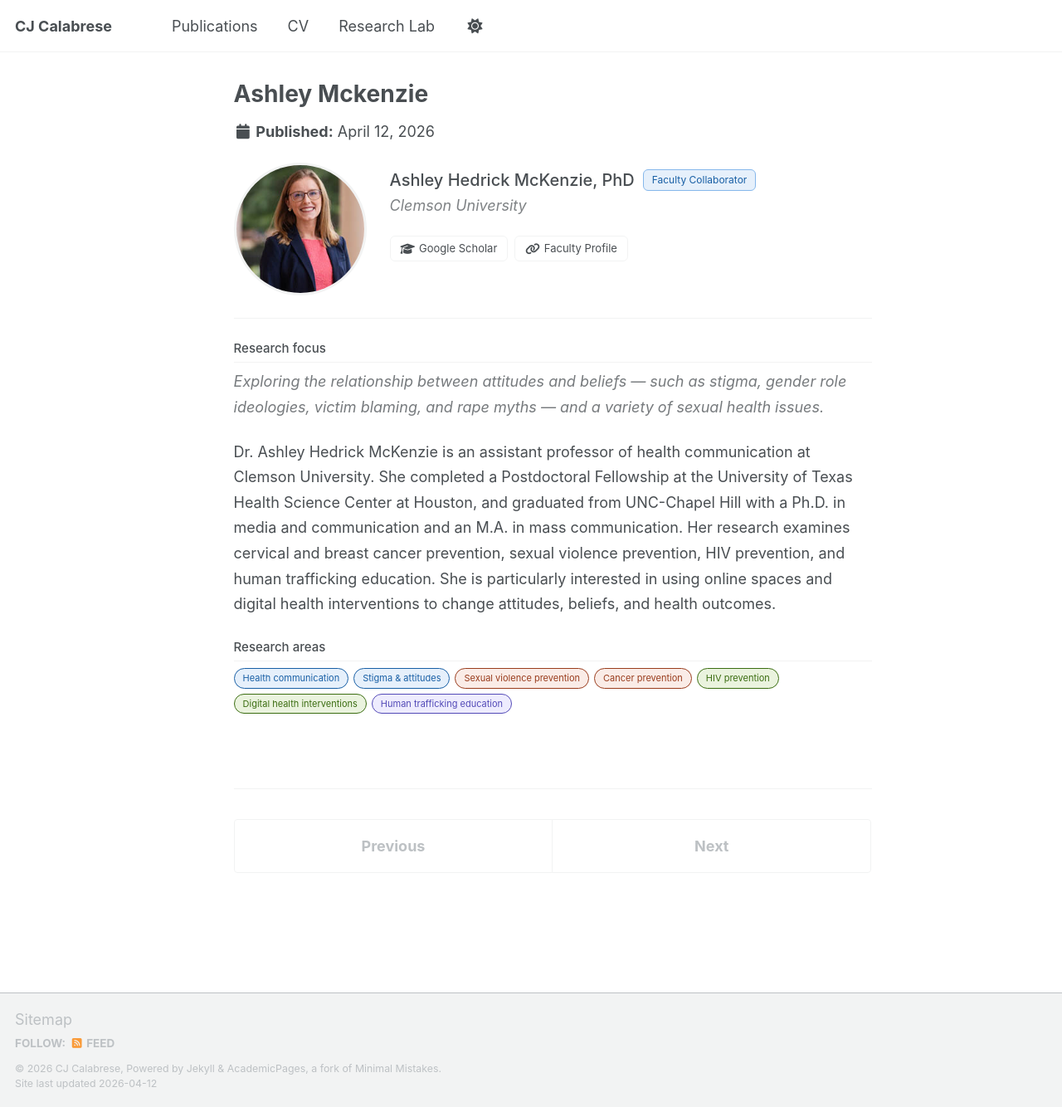
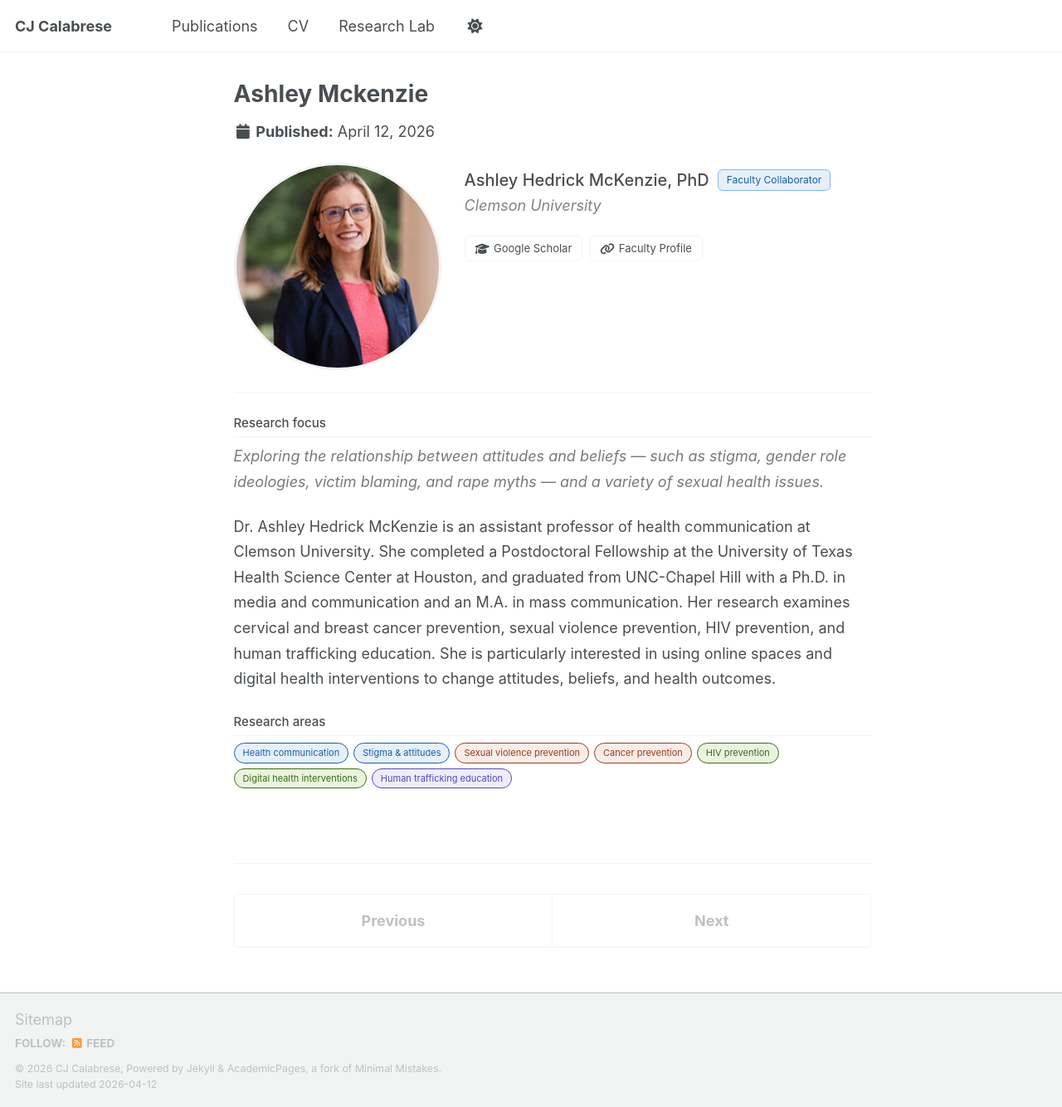
Before and after one commit to cjcalabresephd/cjcalabresephd.github.io, a Jekyll site: the page built from _people/ashley-mckenzie.md, in a window 1280 px wide and 1334 px high. Shown: the whole window at 83% size. Built offline with Jekyll 4.4.1, drawn with Linux system fonts in a browser that asks for light colours; a script bundle is joined from its source files by our own code; library files that are not in the unit come from our copies.

Commit message:
Update main.scss

```diff
--- a/assets/css/main.scss
+++ b/assets/css/main.scss
@@ -220,8 +220,8 @@
 
 .pcp-avatar-wrap {
   position: relative;
-  width: 160px;
-  height: 160px;
+  width: 250px;
+  height: 250px;
   border-radius: 50%;
   overflow: hidden;
   flex-shrink: 0;
```
